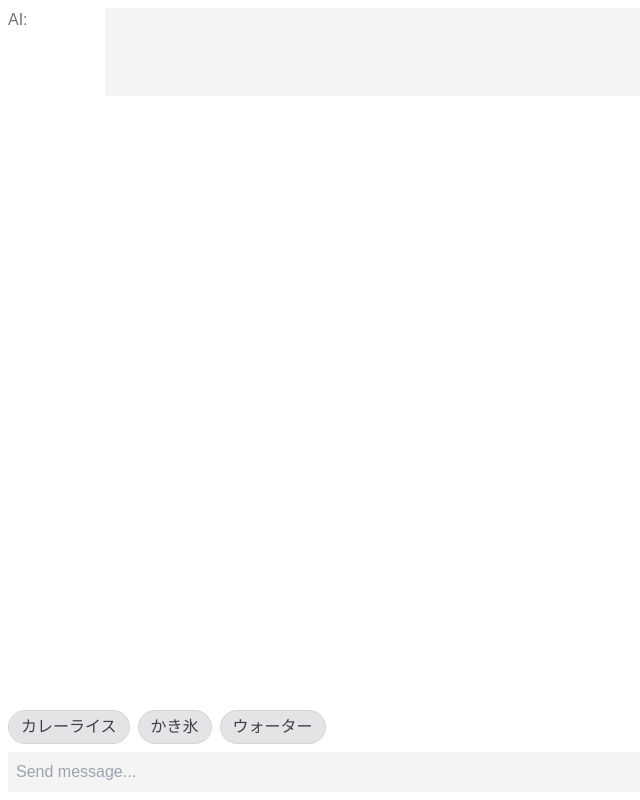
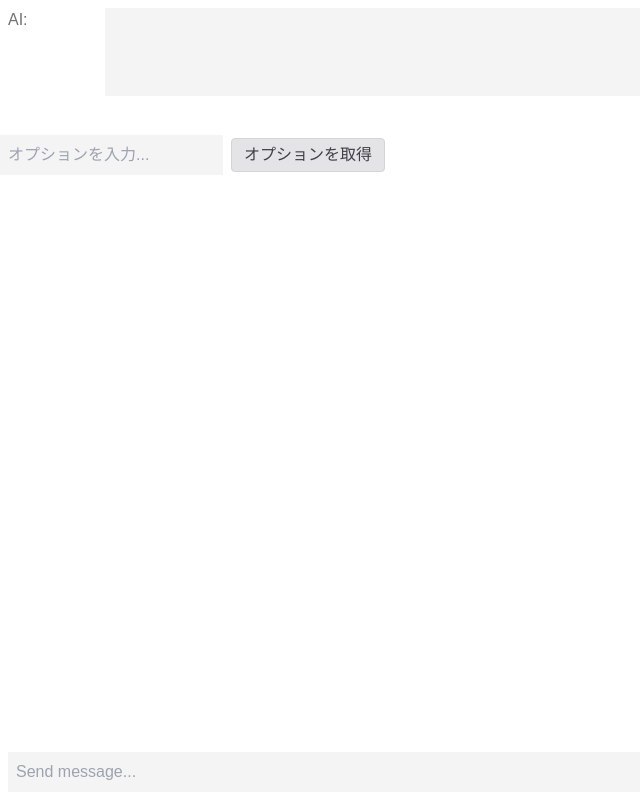
Before and after one commit to CHIHI913/ai-sdk, a Next.js app: page / in a window 1280 px wide. Shown: the whole page, without its empty margins (0-640 px from the left). Built offline with nearby package versions, Linux system fonts and the light colour scheme.

Commit message:
オプション入力機能を追加し、APIと連携。オプション取得用フォームを実装。

```diff
--- a/src/app/page.tsx
+++ b/src/app/page.tsx
@@ -1,8 +1,15 @@
 "use client";
 
 import { useCompletion } from "@ai-sdk/react";
+import { experimental_useObject as useObject } from "@ai-sdk/react";
 import React from "react";
 import TextareaAutosize from "react-textarea-autosize";
+import { z } from "zod";
+
+// オプションの型定義
+interface OptionData {
+  options?: (string | undefined)[];
+}
 
 export default function Page() {
   const { completion, input, handleSubmit, handleInputChange, isLoading } =
@@ -21,8 +28,27 @@ export default function Page() {
     setEditableCompletion(completion);
   }, [completion]);
 
-  // チップの候補
-  const chipCandidates = ["カレーライス", "かき氷", "ウォーター"];
+  // オプション入力用の状態
+  const [optionInput, setOptionInput] = React.useState("");
+  const handleOptionInputChange = (e: React.ChangeEvent<HTMLInputElement>) => {
+    setOptionInput(e.target.value);
+  };
+
+  // useObjectでAPIと連携
+  const {
+    object,
+    submit: handleOptionSubmit,
+    isLoading: optionLoading,
+  } = useObject<OptionData>({
+    api: "http://localhost:3100/api/v1/gpt/option",
+    schema: z.object({
+      options: z.array(z.string().optional()),
+    }),
+  });
+
+  // チップとして表示するオプション（ストリーミング中のデータをそのまま使用）
+  const chipCandidates =
+    object?.options?.filter((opt): opt is string => Boolean(opt)) || [];
 
   // チップクリック時のハンドラ
   const handleChipClick = (candidate: string) => {
@@ -55,7 +81,11 @@ export default function Page() {
             <button
               key={candidate}
               type="button"
-              className="px-3 py-1 rounded-full bg-zinc-200 text-zinc-700 hover:bg-zinc-300 border border-zinc-300 transition"
+              className={`px-3 py-1 rounded-full ${
+                optionLoading
+                  ? "bg-blue-100 text-blue-700 animate-pulse"
+                  : "bg-zinc-200 text-zinc-700 hover:bg-zinc-300"
+              } border border-zinc-300 transition`}
               onClick={() => handleChipClick(candidate)}
             >
               {candidate}
@@ -70,6 +100,31 @@ export default function Page() {
           disabled={isLoading}
         />
       </form>
+      {/* オプション取得用フォーム */}
+      <form
+        onSubmit={(e) => {
+          e.preventDefault();
+          handleOptionSubmit({ prompt: optionInput });
+        }}
+        style={{ margin: "16px 0" }}
+      >
+        <div className="flex gap-2 items-center">
+          <input
+            value={optionInput}
+            placeholder="オプションを入力..."
+            onChange={handleOptionInputChange}
+            className="p-2 bg-zinc-100 text-black"
+            disabled={optionLoading}
+          />
+          <button
+            type="submit"
+            disabled={optionLoading}
+            className="px-3 py-1 rounded bg-zinc-200 text-zinc-700 hover:bg-zinc-300 border border-zinc-300 transition"
+          >
+            オプションを取得
+          </button>
+        </div>
+      </form>
     </div>
   );
 }
```
